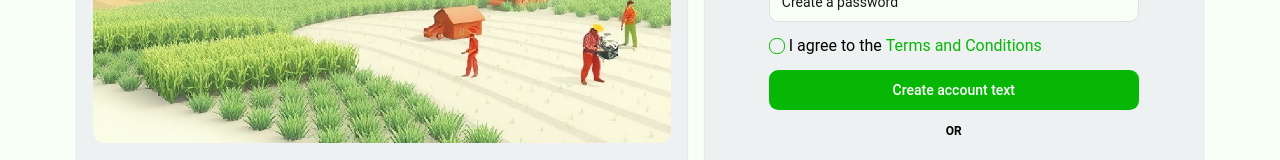
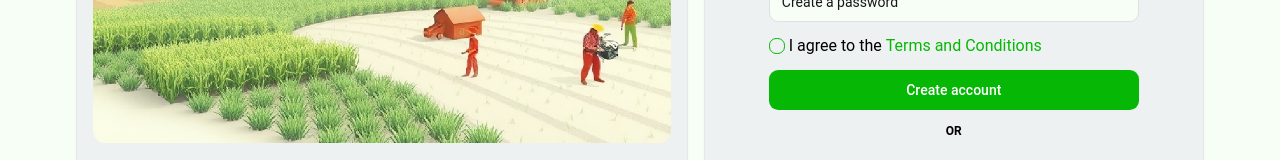
Before and after one commit to Basharkhan7776/AgriMitra, a React (Vite) app in the folder web/: page /register in a window 1280 px wide. Shown: the part 353-513 px from the top of the page. Built offline with nearby package versions, Linux system fonts and the light colour scheme; no server answers.

Commit message:
Fix button text in Register component and add Vercel configuration file

```diff
--- a/web/src/pages/Register.tsx
+++ b/web/src/pages/Register.tsx
@@ -142,7 +142,7 @@ function Register() {
                 </a>
               </div>
               <Button type="submit" className="w-full">
-                Create account text
+                Create account
               </Button>
             </form>
             <div className="flex justify-center">
```
Also changed, not shown: web/vercel.json (added).
